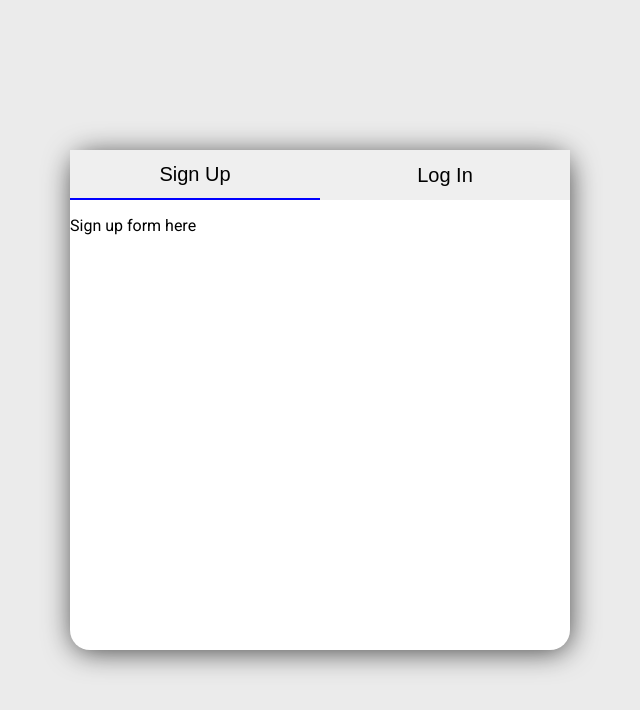
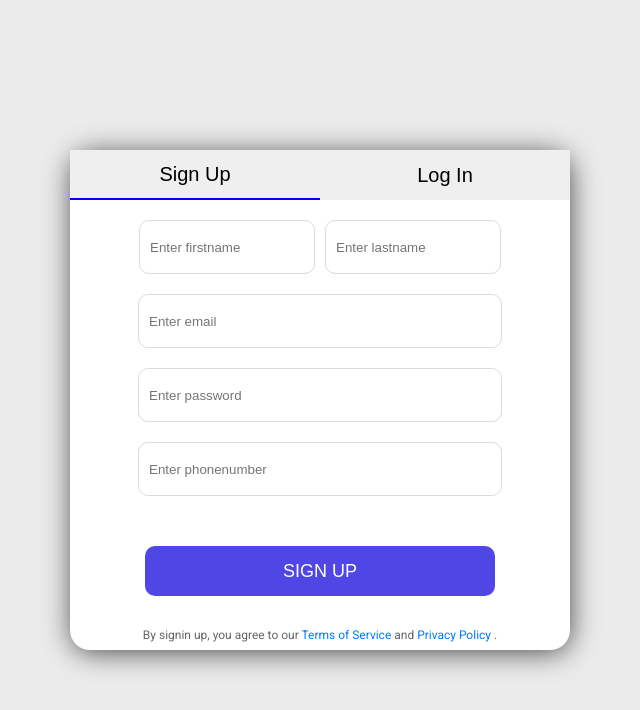
Before and after one commit to Yassinos-coder/managemygym.com, a React (Vite) app in the folder frontend/: page /gate in a window 1280 px wide. Both pictures are taken after a click on the button "Sign Up". Shown: the top 710 px of the page, without its empty margins (320-960 px from the left). Built offline with nearby package versions, Linux system fonts and the light colour scheme.

Commit message:
More Updates

```diff
--- a/frontend/src/Components/Gate.jsx
+++ b/frontend/src/Components/Gate.jsx
@@ -12,7 +12,7 @@ function Gate() {
             alert('Fields can\'t be empty');
         } else {
             console.log(loginData)
-            dispatch(Login(loginData))
+            dispatch(Login({ loginData }))
                 .then(data => {
                     // Handle successful login here
                     console.log('Login successful:', data);
@@ -20,6 +20,10 @@ function Gate() {
                 .catch((err) => console.error('Login error:', err.message));
         }
     };
+
+    const TriggerSignup = () => {
+
+    }
 
 
     return (
@@ -59,7 +63,24 @@ function Gate() {
 
                     ) : (
                         <div className="signup">
-                            <p>Sign up form here</p>
+                            <div className="SignupinputContainer">
+                                <div className="fnLn">
+                                    <input type="text" className=" " placeholder="Enter firstname" />
+                                    <input type="text" className=" " placeholder="Enter lastname" />
+                                </div>
+                                <input type="text" className="input " placeholder="Enter email" />
+                                <input type="text" className="input " placeholder="Enter password" />
+                                <input type="password" className="input " placeholder="Enter phonenumber" />
+                                <button onClick={TriggerSignup} className="loginBtn">SIGN UP</button>
+                                <div className="privacy-tos">
+                                    <p>
+                                        By signin up, you agree to our
+                                        <a href="/terms-of-service" target="_blank"> Terms of Service </a>
+                                        and
+                                        <a href="/privacy-policy" target="_blank"> Privacy Policy </a>.
+                                    </p>
+                                </div>
+                            </div>
                         </div>
                     )
                 }
--- a/frontend/src/assets/css/gate.css
+++ b/frontend/src/assets/css/gate.css
@@ -116,3 +116,33 @@
 .privacy-tos a:hover {
     text-decoration: underline;
 }
+
+
+.SignupinputContainer {
+    display: flex;
+    flex-direction: column;
+    justify-content: center;
+    align-items: center;
+    /* Centers the input horizontally */
+    width: 100%;
+}
+
+.fnLn {
+    display: flex;
+    flex-direction: row;
+    align-items: center;
+    width: 100%;
+    flex-wrap: nowrap;
+    justify-content: center;
+    gap: 10px
+}
+
+.fnLn>input {
+    height: 50px;
+    margin-top: 20px;
+    width: 162px;
+    /* Adds vertical spacing between inputs */
+    border: 1px solid #dbdbdb;
+    border-radius: 10px;
+    padding-left: 10px;
+}
```
Also changed, not shown: 1 other file (tests, documents, lock files or other folders).
